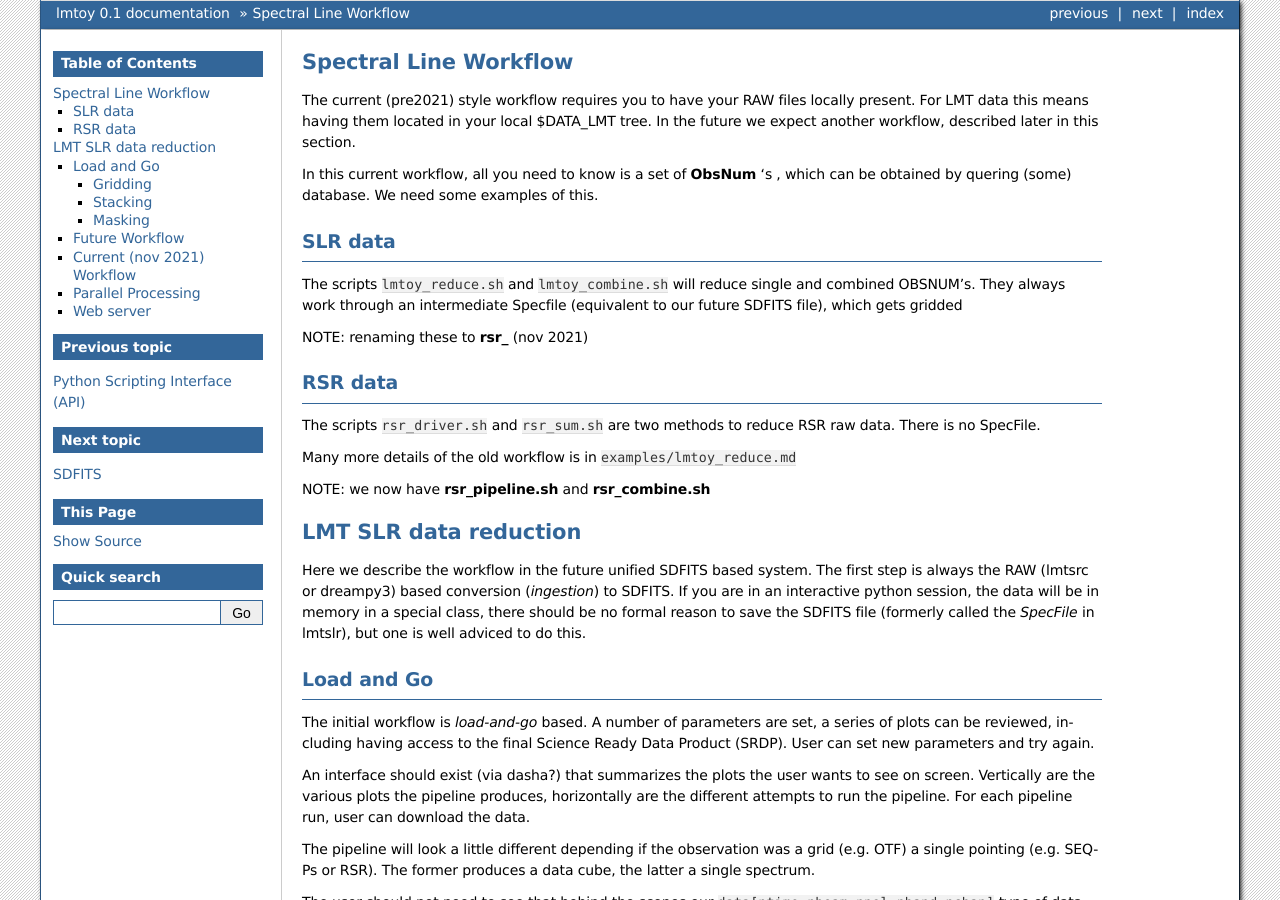
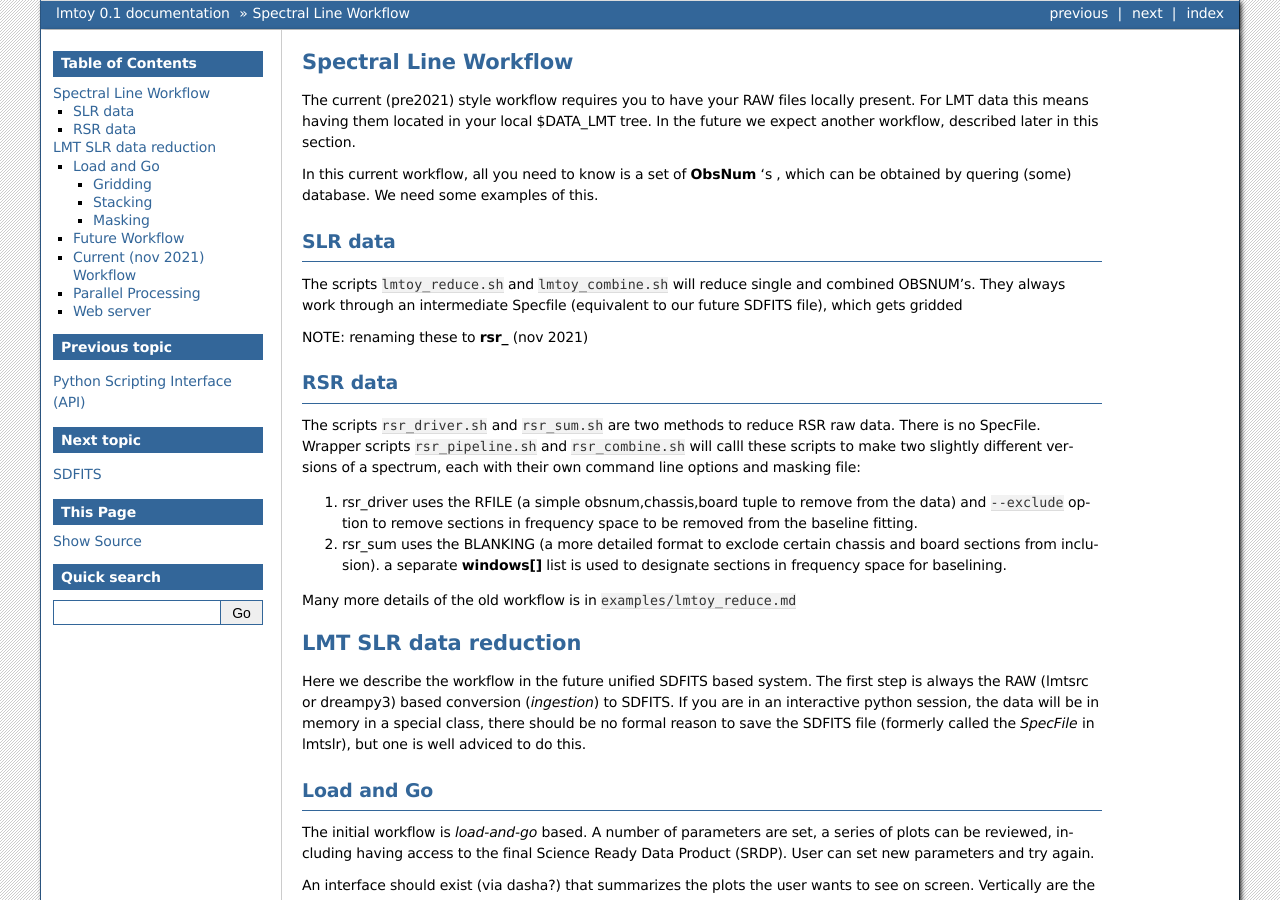
Before and after one commit to astroumd/lmtoy, a Sphinx documentation site: the page built from docs/source/workflow.rst, in a window 1280 px wide and 900 px high. Built offline with Sphinx 7.4.7, drawn with Linux system fonts in a browser that asks for light colours; pages that are not in the unit, such as notebooks, are missing from menus.

Commit message:
added RSR scripts

```diff
--- a/docs/source/workflow.rst
+++ b/docs/source/workflow.rst
@@ -20,11 +20,18 @@ RSR data
 --------
 
 The scripts ``rsr_driver.sh`` and ``rsr_sum.sh`` are two methods to reduce RSR raw data. There is
-no SpecFile.
+no SpecFile. Wrapper scripts  ``rsr_pipeline.sh`` and ``rsr_combine.sh`` will calll these scripts to make
+two slightly different versions of a spectrum, each with their own command line options and masking
+file:
+
+1. rsr_driver uses the RFILE (a simple obsnum,chassis,board tuple to remove from the data) and ``--exclude`` option
+   to remove sections in frequency space to be removed from the baseline fitting.
+
+2. rsr_sum uses the BLANKING (a more detailed format to exclode certain chassis and board sections from inclusion).
+   a separate **windows[]** list is used to designate sections in frequency space for baselining.
 
 Many more details of the old workflow is in ``examples/lmtoy_reduce.md``
 
-NOTE:  we now have **rsr_pipeline.sh** and **rsr_combine.sh**
 
 
 LMT SLR data reduction
```
